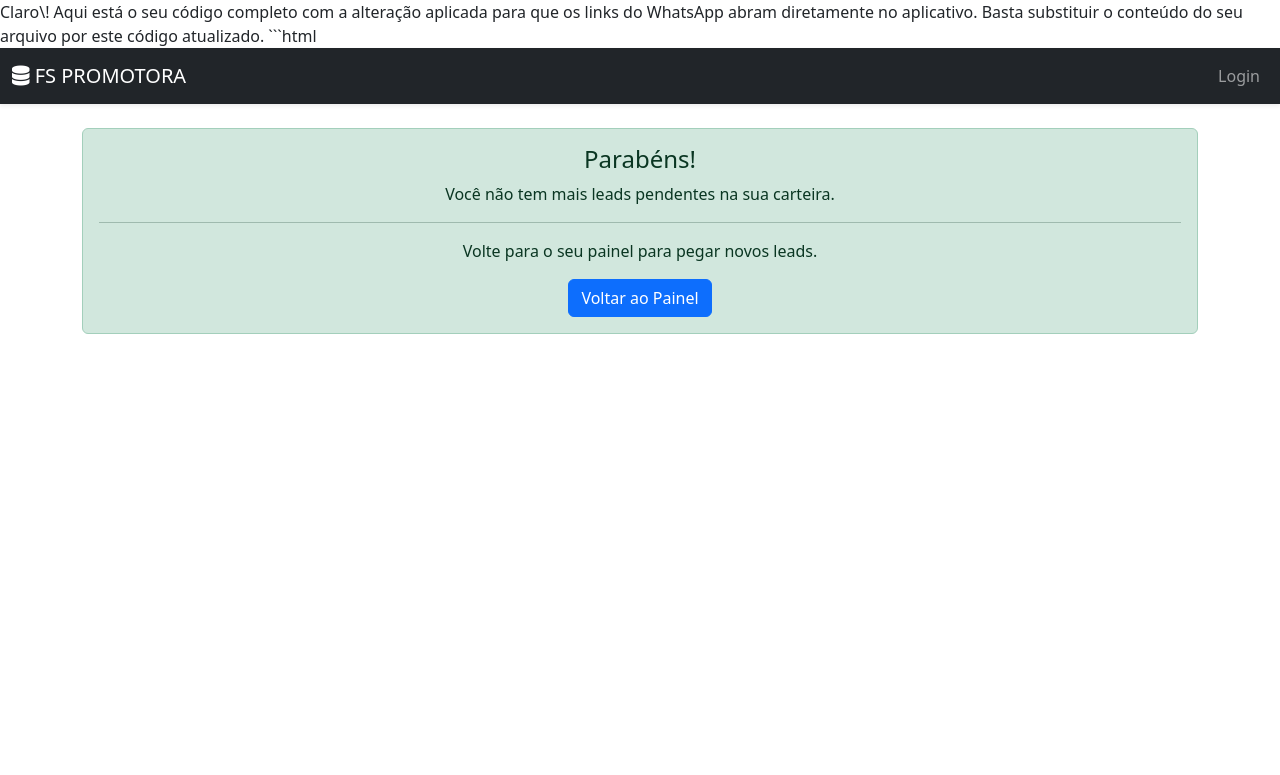
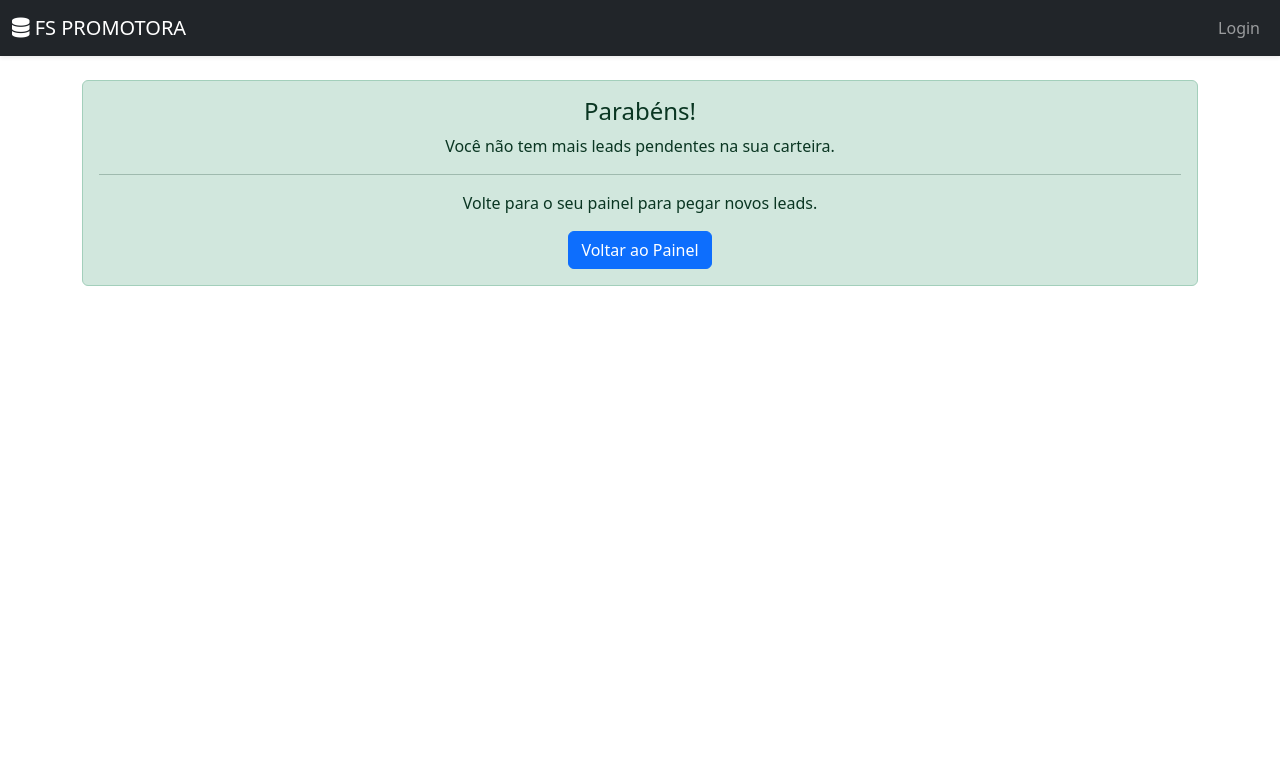
Before and after one commit to Paludetto95/Minha-lista, a Flask app: template app/templates/atendimento.html in a window 1280 px wide. Shown: the top 775 px of the page. Run offline with Flask 3, Linux system fonts and the light colour scheme; the template is opened without the code that fills it, so the values that code supplies are empty.

Commit message:
Update atendimento.html

````diff
--- a/app/templates/atendimento.html
+++ b/app/templates/atendimento.html
@@ -1,8 +1,4 @@
-Claro\! Aqui está o seu código completo com a alteração aplicada para que os links do WhatsApp abram diretamente no aplicativo.
 
-Basta substituir o conteúdo do seu arquivo por este código atualizado.
-
-```html
 {% extends "base.html" %}
 
 {% block styles %}
````
